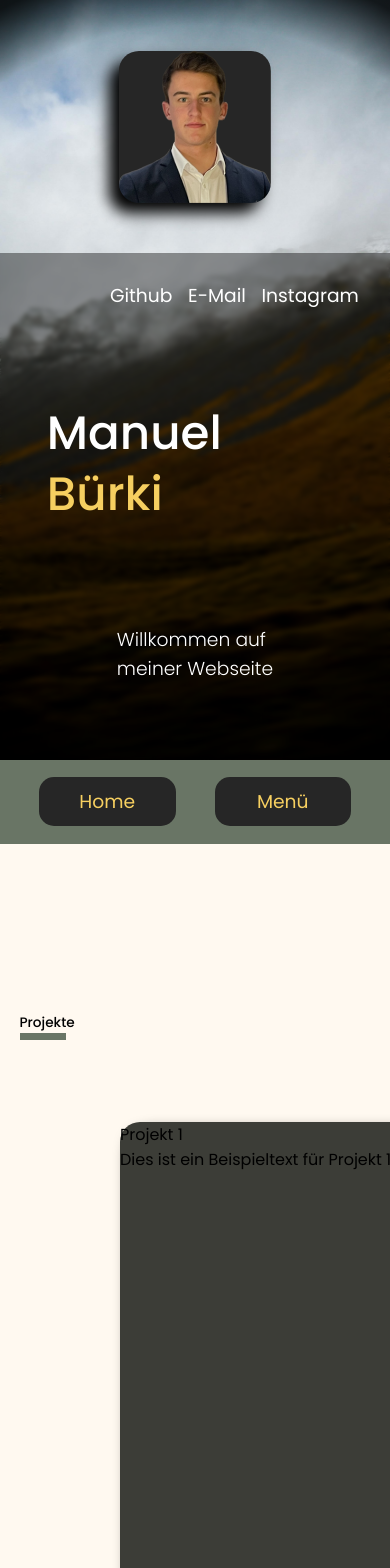
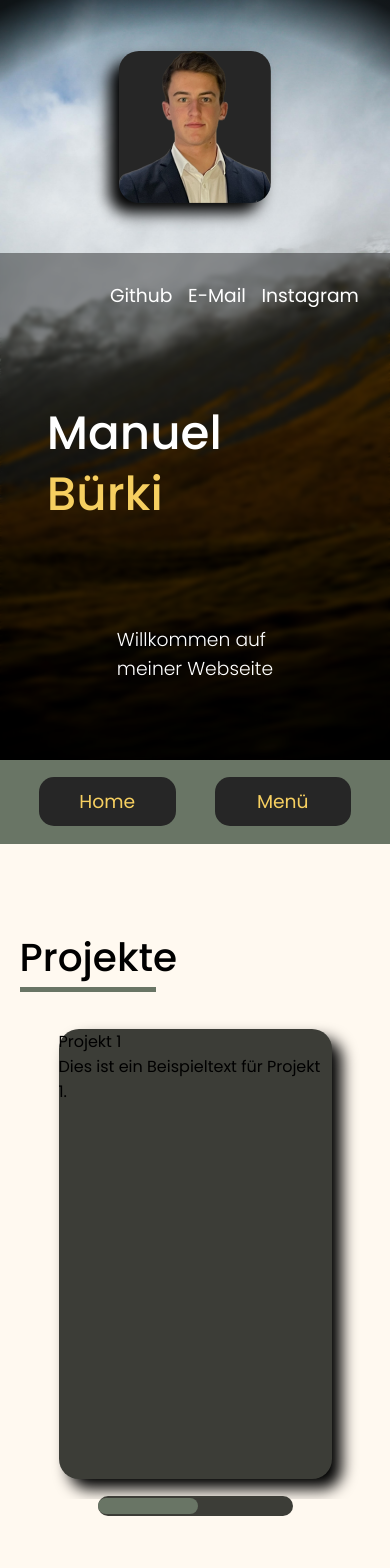
Before and after one commit to IM23a-buerkim/mein_portfolio, a Next.js app: page / in a window 390 px wide. Shown: the top 1568 px of the page. Built offline with nearby package versions, Linux system fonts and the light colour scheme.

Commit message:
responsive

```diff
--- a/src/app/mainstyle.css
+++ b/src/app/mainstyle.css
@@ -140,7 +140,7 @@ main {
 @media screen and (max-width: 1400px) {
     #ueber {
         flex-direction: column;
-        margin: 15vh 0;
+        margin: 10vh 0 15vh 0;
         justify-content: center;
         width: 100vw;
     }
@@ -154,7 +154,7 @@ main {
     #ueber_links_foto {
         width: 70vw;
         margin: 0 0 0 0;
-        box-shadow: 10px 10px 40px 10px black;
+        box-shadow: 10px 10px 40px 2px black;
     }
 
     #ueber_rechts {
--- a/src/app/projekte_style.css
+++ b/src/app/projekte_style.css
@@ -87,3 +87,34 @@
     margin: 20px 120px;
     flex-shrink: 0;
 }
+
+@media screen and (max-width: 1400px) {
+    #projekte {
+        padding: 10vh 0;
+    }
+
+    #projekt_titel {
+        font-size: var(--titel_handy);
+        margin: 0 0 0 5vw;
+    }
+
+    #projekt_strich {
+        height: 0.6vh;
+        width: 35vw;
+        margin: 0 0 0 5vw;
+    }
+
+    #projekt_container {
+        margin: 2vh 0 2vh 0;
+        padding: 0 0 0 0;
+        width: 100%;
+        -ms-overflow-style: none;
+        scrollbar-width: none;
+    }
+
+    .projekt_element {
+        width: 70vw;
+        height: 450px;
+        margin: 20px 15vw;
+    }
+}
--- a/src/app/styles.css
+++ b/src/app/styles.css
@@ -307,9 +307,11 @@
 
     #footer_copy {
         order: 3;
+        width: auto;
     }
 
     #footer_impressum {
         order: 2;
+        width: auto;
     }
 }
```
